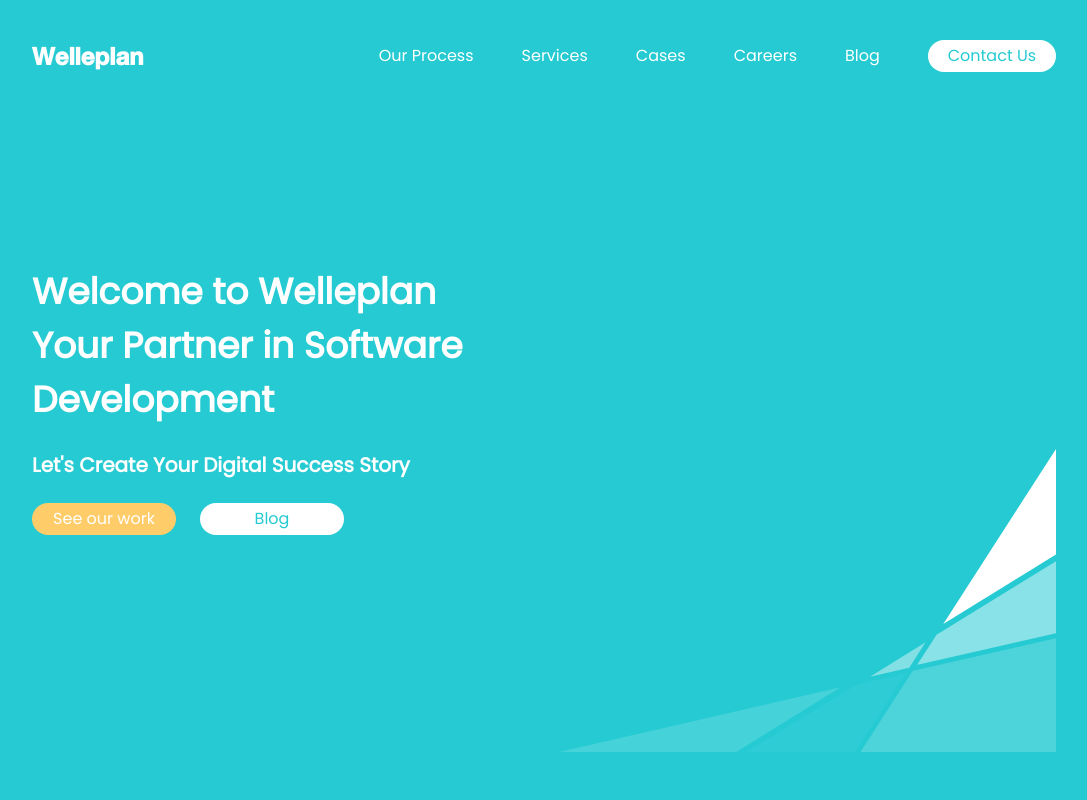
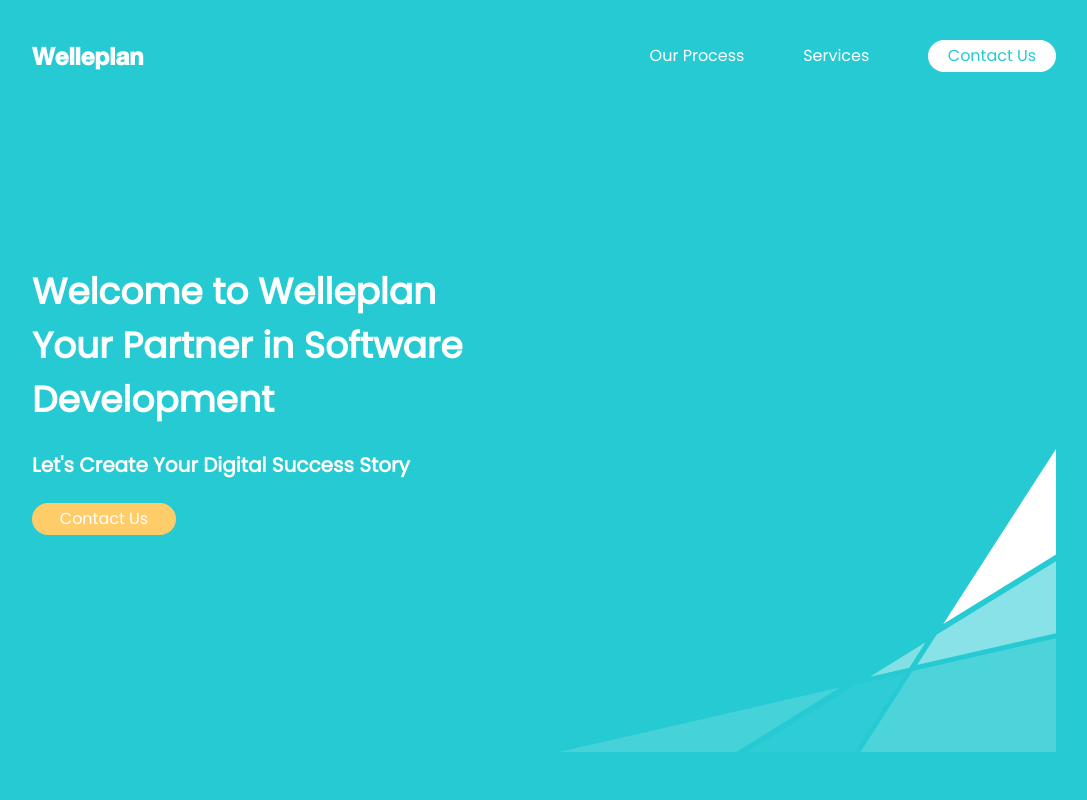
Before and after one commit to jsninjaleo/welleplan-frontend, a Next.js app: page / in a window 1280 px wide. Shown: the top 800 px of the page, without its empty margins (96-1183 px from the left). Built offline with nearby package versions, Linux system fonts and the light colour scheme.

Commit message:
update the sites to redirect to contactus page

```diff
--- a/src/app/page.tsx
+++ b/src/app/page.tsx
@@ -61,12 +61,12 @@ export default function Home() {
                     hoveredBgColor: 'hover:bg-white'
                   }
                 }
-                handleClick={()=>{}}
+                handleClick={()=>{router.push('/contactUs');}}
               >
-                See our work
+                Contact Us
               </Button>
             </div>
-            <div className='2xl:h-12 h-8 2xl:w-48 w-36'>
+            {/* <div className='2xl:h-12 h-8 2xl:w-48 w-36'>
               <Button
                 style={
                   {
@@ -81,7 +81,7 @@ export default function Home() {
               >
                 Blog
               </Button>
-            </div>
+            </div> */}
           </motion.div>
         </div>
 
@@ -235,7 +235,7 @@ export default function Home() {
                       hoveredBgColor: 'hover:bg-mainYellow'
                     }
                   }
-                  handleClick={()=>{}}
+                  handleClick={()=>{router.push('/contactUs');}}
                 >
                   {"Let's build something"}
                 </Button>
--- a/src/app/process/page.tsx
+++ b/src/app/process/page.tsx
@@ -319,7 +319,7 @@ export default function ContactUs() {
                         hoveredBgColor: 'hover:bg-mainYellow'
                     }
                   }
-                  handleClick={()=>{}}
+                  handleClick={()=>{router.push('/contactUs')}}
                 >
                     {"Get in touch."}
                 </Button>
--- a/src/components/Footer.tsx
+++ b/src/components/Footer.tsx
@@ -40,7 +40,7 @@ export default function Footer({themeColor}: {themeColor: string}) {
                                             hoveredBgColor: ''
                                         }
                                         }
-                                        handleClick={()=>{}}
+                                        handleClick={()=>{router.push('/contactUs')}}
                                     >
                                         {"Let's Connect"}
                                     </Button>
--- a/src/components/Header.tsx
+++ b/src/components/Header.tsx
@@ -42,7 +42,7 @@ export default function Header({themeColor}: {themeColor: string}) {
                 </h1>
             </div>
             <div className="xl:col-span-2 col-span-3">
-                <div className="ml-auto 2xl:w-5/6 xl:11/12 w-full flex items-center justify-between">
+                <div className="ml-auto 2xl:w-2/5 xl:1/2 w-3/5 flex items-center justify-between">
                     {
                         headerNav.map((option, index)=>{
                             return (
--- a/src/config/header.ts
+++ b/src/config/header.ts
@@ -1 +1 @@
-export const headerNav = [ "Our Process", "Services", "Cases", "Careers", "Blog" ];
+export const headerNav = [ "Our Process", "Services" ];
```
